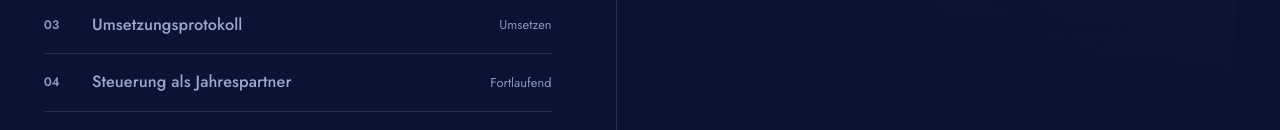
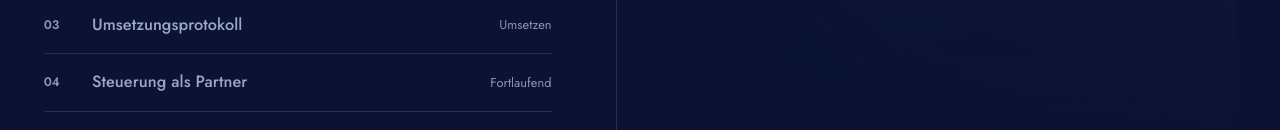
Before and after one commit to nizarladouz/Ladouz-Digital, a Next.js app in the folder ladouz-digital/: page / in a window 1280 px wide. Shown: the part 7569-7699 px from the top of the page. Built offline with nearby package versions, Linux system fonts and the light colour scheme.

Commit message:
Phase 04: Steuerung als Partner

```diff
--- a/ladouz-digital/app/page.tsx
+++ b/ladouz-digital/app/page.tsx
@@ -392,7 +392,7 @@ const phasen: Phase[] = [
   },
   {
     nr: "04",
-    titel: "Steuerung als Jahrespartner",
+    titel: "Steuerung als Partner",
     stufe: "Fortlaufend",
     text: "Wir setzen um, messen und verbessern laufend – mit einem ganzen Team, gespeicherten Prozessen und Erfahrungen aus anderen Mandaten.",
     ergebnis: "Ein System, das mit jeder Optimierung stärker wird.",
```
